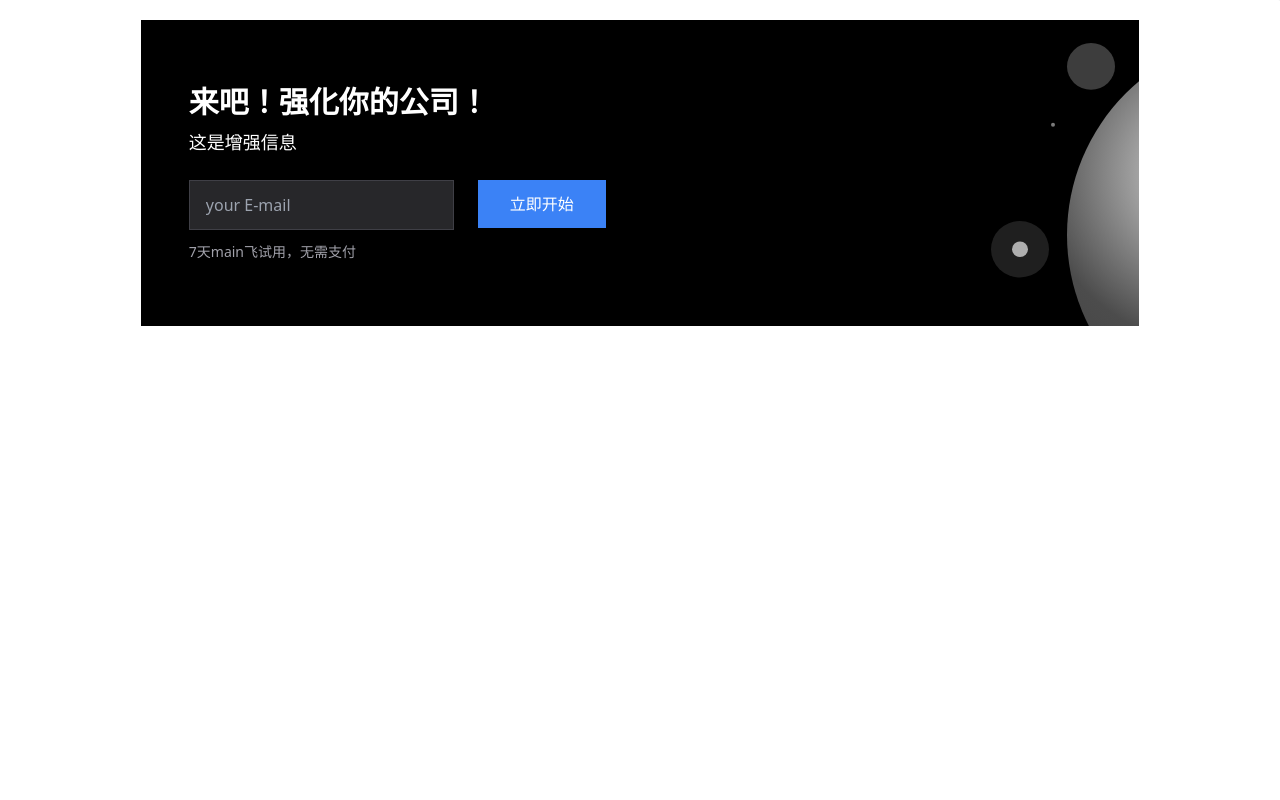
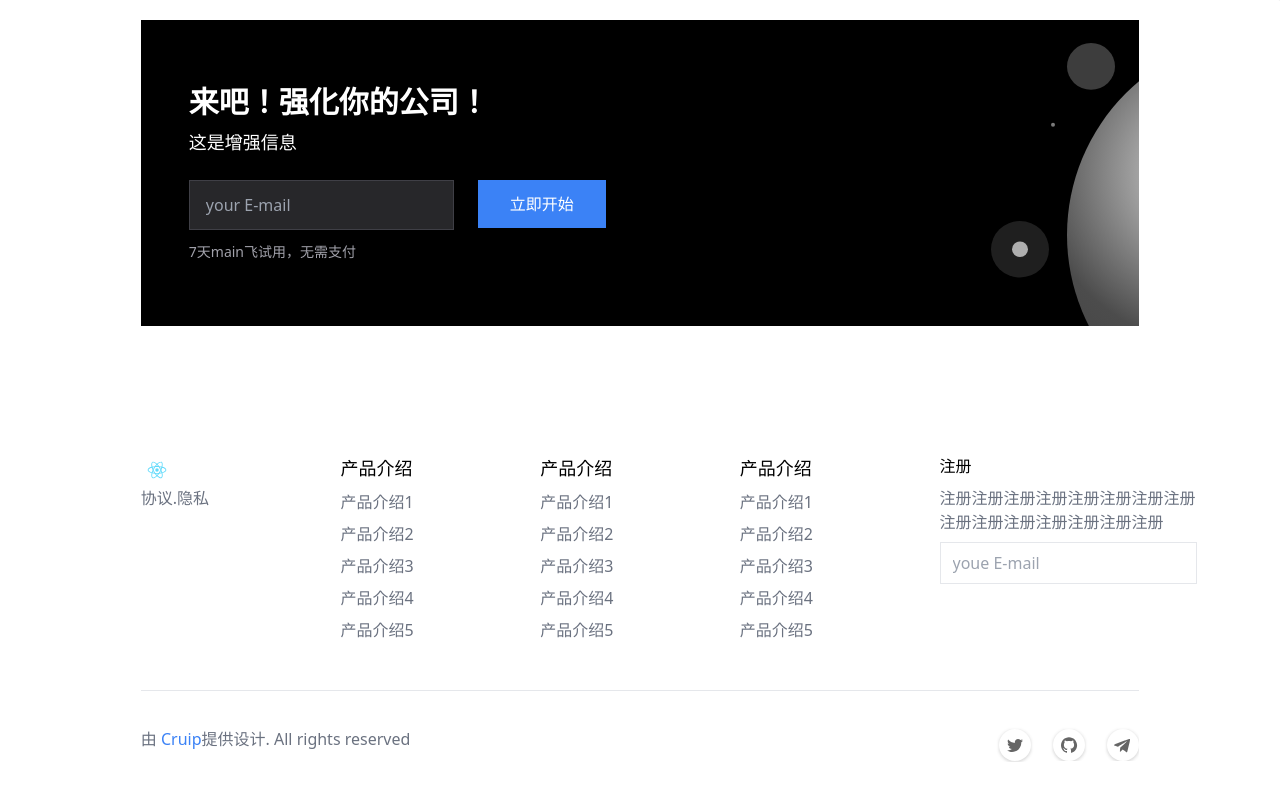
Before and after one commit to valcosmos/react-tailwind, a React (Vite) app: page / in a window 1280 px wide. Shown: the part 3011-3811 px from the top of the page. Before the commit the page ends 3353 px from the top, so only its background shows below. Built offline with nearby package versions, Linux system fonts and the light colour scheme.

Commit message:
add footer

```diff
--- a/src/pages/Index.tsx
+++ b/src/pages/Index.tsx
@@ -1,5 +1,6 @@
 import Clients from '../widgets/Clients'
 import Contact from '../widgets/Contact'
+import Footer from '../widgets/Footer'
 import Header from '../widgets/Header'
 import Hero from '../widgets/Hero'
 import HowItWorks from '../widgets/HowitWorks'
@@ -28,6 +29,8 @@
           <Contact />
         </section>
       </main>
+
+      <Footer />
     </div>
   )
 }
--- /dev/null
+++ b/src/widgets/Footer.tsx
@@ -0,0 +1,210 @@
+import React from 'react'
+import Logo from '../logo.svg'
+
+const Footer = () => {
+  return (
+    <footer className="grid gap-8 md:gap-0 text-gray-500 md:w-4/5 mx-auto mt-32 md:grid-cols-5">
+      <div>
+        <img src={Logo} alt="" className="w-8 h-8" />
+        <p>
+          <a href="#">协议</a>.<a href="#">隐私</a>
+        </p>
+      </div>
+      {[1, 2, 3].map((v) => (
+        <nav key={v} className="grid gap-2">
+          <p className="text-lg text-black">产品介绍</p>
+          <a href="#">产品介绍1</a>
+          <a href="#">产品介绍2</a>
+          <a href="#">产品介绍3</a>
+          <a href="#">产品介绍4</a>
+          <a href="#">产品介绍5</a>
+        </nav>
+      ))}
+      <nav className="grid gap-2 content-start">
+        <p className="text-base text-black">注册</p>
+        <p>注册注册注册注册注册注册注册注册注册注册注册注册注册注册注册</p>
+        <input
+          type="text"
+          name=""
+          id=""
+          className="py-2 px-3 border"
+          placeholder="youe E-mail"
+        />
+      </nav>
+      <div className="col-span-full mt-12 border-t py-9 flex flex-col gap-4 justify-between md:flex-row">
+        <p>
+          由{' '}
+          <a href="https://cruip.com" className="text-blue-500">
+            Cruip
+          </a>
+          提供设计. All rights reserved
+        </p>
+        <p className="flex gap-4">
+          <a href="">
+            <svg
+              width="38"
+              height="35"
+              viewBox="0 0 38 35"
+              fill="none"
+              xmlns="http://www.w3.org/2000/svg"
+            >
+              <g filter="url(#filter0_d_0_428)">
+                <rect x="3" y="2" width="32" height="32" rx="16" fill="white" />
+              </g>
+              <path
+                d="M27 13.5C26.4 13.8 25.8 13.9 25.1 14C25.8 13.6 26.3 13 26.5 12.2C25.9 12.6 25.2 12.8 24.4 13C23.8 12.4 22.9 12 22 12C20.3 12 18.8 13.5 18.8 15.3C18.8 15.6 18.8 15.8 18.9 16C16.2 15.9 13.7 14.6 12.1 12.6C11.8 13.1 11.7 13.6 11.7 14.3C11.7 15.4 12.3 16.4 13.2 17C12.7 17 12.2 16.8 11.7 16.6C11.7 18.2 12.8 19.5 14.3 19.8C14 19.9 13.7 19.9 13.4 19.9C13.2 19.9 13 19.9 12.8 19.8C13.2 21.1 14.4 22.1 15.9 22.1C14.8 23 13.4 23.5 11.8 23.5C11.5 23.5 11.3 23.5 11 23.5C12.5 24.4 14.2 25 16 25C22 25 25.3 20 25.3 15.7C25.3 15.6 25.3 15.4 25.3 15.3C26 14.8 26.6 14.2 27 13.5Z"
+                fill="#666666"
+              />
+              <defs>
+                <filter
+                  id="filter0_d_0_428"
+                  x="0"
+                  y="0"
+                  width="38"
+                  height="38"
+                  filterUnits="userSpaceOnUse"
+                  colorInterpolationFilters="sRGB"
+                >
+                  <feFlood floodOpacity="0" result="BackgroundImageFix" />
+                  <feColorMatrix
+                    in="SourceAlpha"
+                    type="matrix"
+                    values="0 0 0 0 0 0 0 0 0 0 0 0 0 0 0 0 0 0 127 0"
+                    result="hardAlpha"
+                  />
+                  <feOffset dy="1" />
+                  <feGaussianBlur stdDeviation="1.5" />
+                  <feColorMatrix
+                    type="matrix"
+                    values="0 0 0 0 0.0980392 0 0 0 0 0.0980392 0 0 0 0 0.0980392 0 0 0 0.16 0"
+                  />
+                  <feBlend
+                    mode="normal"
+                    in2="BackgroundImageFix"
+                    result="effect1_dropShadow_0_428"
+                  />
+                  <feBlend
+                    mode="normal"
+                    in="SourceGraphic"
+                    in2="effect1_dropShadow_0_428"
+                    result="shape"
+                  />
+                </filter>
+              </defs>
+            </svg>
+          </a>
+          <a href="">
+            <svg
+              width="38"
+              height="34"
+              viewBox="0 0 38 34"
+              fill="none"
+              xmlns="http://www.w3.org/2000/svg"
+            >
+              <g filter="url(#filter0_d_0_431)">
+                <rect x="3" y="2" width="32" height="32" rx="16" fill="white" />
+              </g>
+              <path
+                fillRule="evenodd"
+                clipRule="evenodd"
+                d="M19 10.2C14.6 10.2 11 13.8 11 18.2C11 21.7 13.3 24.7 16.5 25.8C16.9 25.9 17 25.6 17 25.4C17 25.2 17 24.7 17 24C14.8 24.5 14.3 23 14.3 23C13.9 22.1 13.4 21.8 13.4 21.8C12.7 21.3 13.5 21.3 13.5 21.3C14.3 21.4 14.7 22.1 14.7 22.1C15.4 23.4 16.6 23 17 22.8C17.1 22.3 17.3 21.9 17.5 21.7C15.7 21.5 13.9 20.8 13.9 17.7C13.9 16.8 14.2 16.1 14.7 15.6C14.6 15.4 14.3 14.6 14.8 13.5C14.8 13.5 15.5 13.3 17 14.3C17.6 14.1 18.3 14 19 14C19.7 14 20.4 14.1 21 14.3C22.5 13.3 23.2 13.5 23.2 13.5C23.6 14.6 23.4 15.4 23.3 15.6C23.8 16.2 24.1 16.9 24.1 17.7C24.1 20.8 22.2 21.4 20.4 21.6C20.7 22 21 22.5 21 23.2C21 24.3 21 25.1 21 25.4C21 25.6 21.1 25.9 21.6 25.8C24.8 24.7 27.1 21.7 27.1 18.2C27 13.8 23.4 10.2 19 10.2Z"
+                fill="#666666"
+              />
+              <defs>
+                <filter
+                  id="filter0_d_0_431"
+                  x="0"
+                  y="0"
+                  width="38"
+                  height="38"
+                  filterUnits="userSpaceOnUse"
+                  colorInterpolationFilters="sRGB"
+                >
+                  <feFlood floodOpacity="0" result="BackgroundImageFix" />
+                  <feColorMatrix
+                    in="SourceAlpha"
+                    type="matrix"
+                    values="0 0 0 0 0 0 0 0 0 0 0 0 0 0 0 0 0 0 127 0"
+                    result="hardAlpha"
+                  />
+                  <feOffset dy="1" />
+                  <feGaussianBlur stdDeviation="1.5" />
+                  <feColorMatrix
+                    type="matrix"
+                    values="0 0 0 0 0.0980392 0 0 0 0 0.0980392 0 0 0 0 0.0980392 0 0 0 0.16 0"
+                  />
+                  <feBlend
+                    mode="normal"
+                    in2="BackgroundImageFix"
+                    result="effect1_dropShadow_0_431"
+                  />
+                  <feBlend
+                    mode="normal"
+                    in="SourceGraphic"
+                    in2="effect1_dropShadow_0_431"
+                    result="shape"
+                  />
+                </filter>
+              </defs>
+            </svg>
+          </a>
+          <a href="">
+            <svg
+              width="35"
+              height="34"
+              viewBox="0 0 35 34"
+              fill="none"
+              xmlns="http://www.w3.org/2000/svg"
+            >
+              <g filter="url(#filter0_d_0_434)">
+                <rect x="3" y="2" width="32" height="32" rx="16" fill="white" />
+              </g>
+              <path
+                d="M25.9683 12.276C25.9427 12.1558 25.8538 12.0589 25.7363 12.023C25.526 11.9811 25.3084 11.9966 25.1063 12.068C25.1063 12.068 11.0873 17.106 10.2863 17.664C10.1143 17.785 10.0563 17.854 10.0273 17.936C9.88925 18.336 10.3203 18.509 10.3203 18.509L13.9333 19.686C13.9943 19.697 14.057 19.6932 14.1163 19.675C14.9383 19.156 22.3863 14.453 22.8163 14.295C22.8843 14.275 22.9343 14.295 22.9163 14.344C22.7443 14.944 16.3103 20.663 16.2753 20.698C16.2406 20.727 16.2223 20.771 16.2263 20.816L15.8893 24.344C15.8893 24.344 15.7473 25.444 16.8453 24.344C17.6243 23.565 18.3723 22.919 18.7453 22.606C19.9873 23.464 21.3243 24.412 21.9013 24.906C22.0965 25.0962 22.3609 25.1984 22.6333 25.189C22.973 25.147 23.2516 24.8995 23.3333 24.567C23.3333 24.567 25.8943 14.292 25.9793 12.909C25.9873 12.774 26.0003 12.692 26.0003 12.592C26.0039 12.4857 25.9931 12.3794 25.9683 12.276Z"
+                fill="#666666"
+              />
+              <defs>
+                <filter
+                  id="filter0_d_0_434"
+                  x="0"
+                  y="0"
+                  width="38"
+                  height="38"
+                  filterUnits="userSpaceOnUse"
+                  colorInterpolationFilters="sRGB"
+                >
+                  <feFlood floodOpacity="0" result="BackgroundImageFix" />
+                  <feColorMatrix
+                    in="SourceAlpha"
+                    type="matrix"
+                    values="0 0 0 0 0 0 0 0 0 0 0 0 0 0 0 0 0 0 127 0"
+                    result="hardAlpha"
+                  />
+                  <feOffset dy="1" />
+                  <feGaussianBlur stdDeviation="1.5" />
+                  <feColorMatrix
+                    type="matrix"
+                    values="0 0 0 0 0.0980392 0 0 0 0 0.0980392 0 0 0 0 0.0980392 0 0 0 0.16 0"
+                  />
+                  <feBlend
+                    mode="normal"
+                    in2="BackgroundImageFix"
+                    result="effect1_dropShadow_0_434"
+                  />
+                  <feBlend
+                    mode="normal"
+                    in="SourceGraphic"
+                    in2="effect1_dropShadow_0_434"
+                    result="shape"
+                  />
+                </filter>
+              </defs>
+            </svg>
+          </a>
+        </p>
+      </div>
+    </footer>
+  )
+}
+
+export default Footer
```
